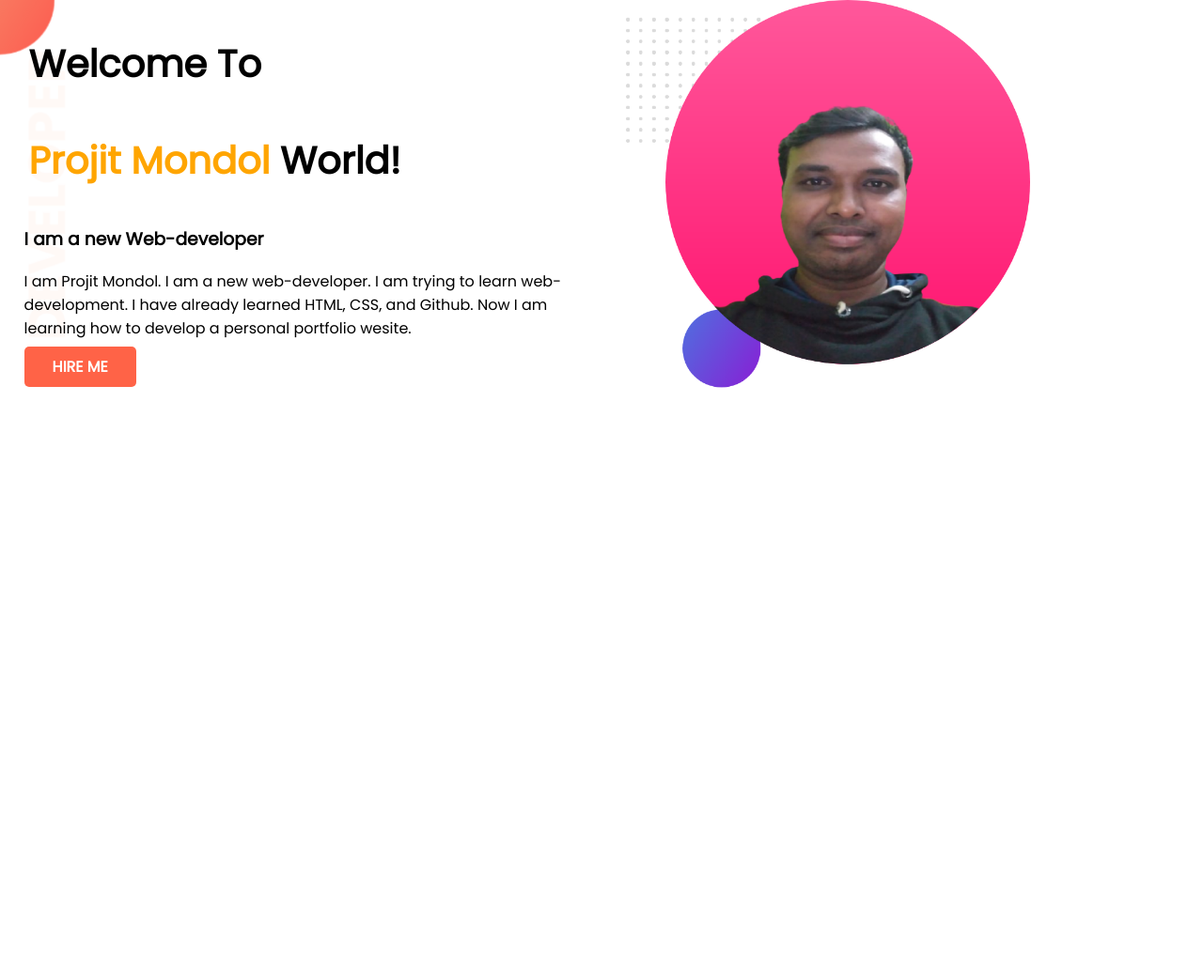
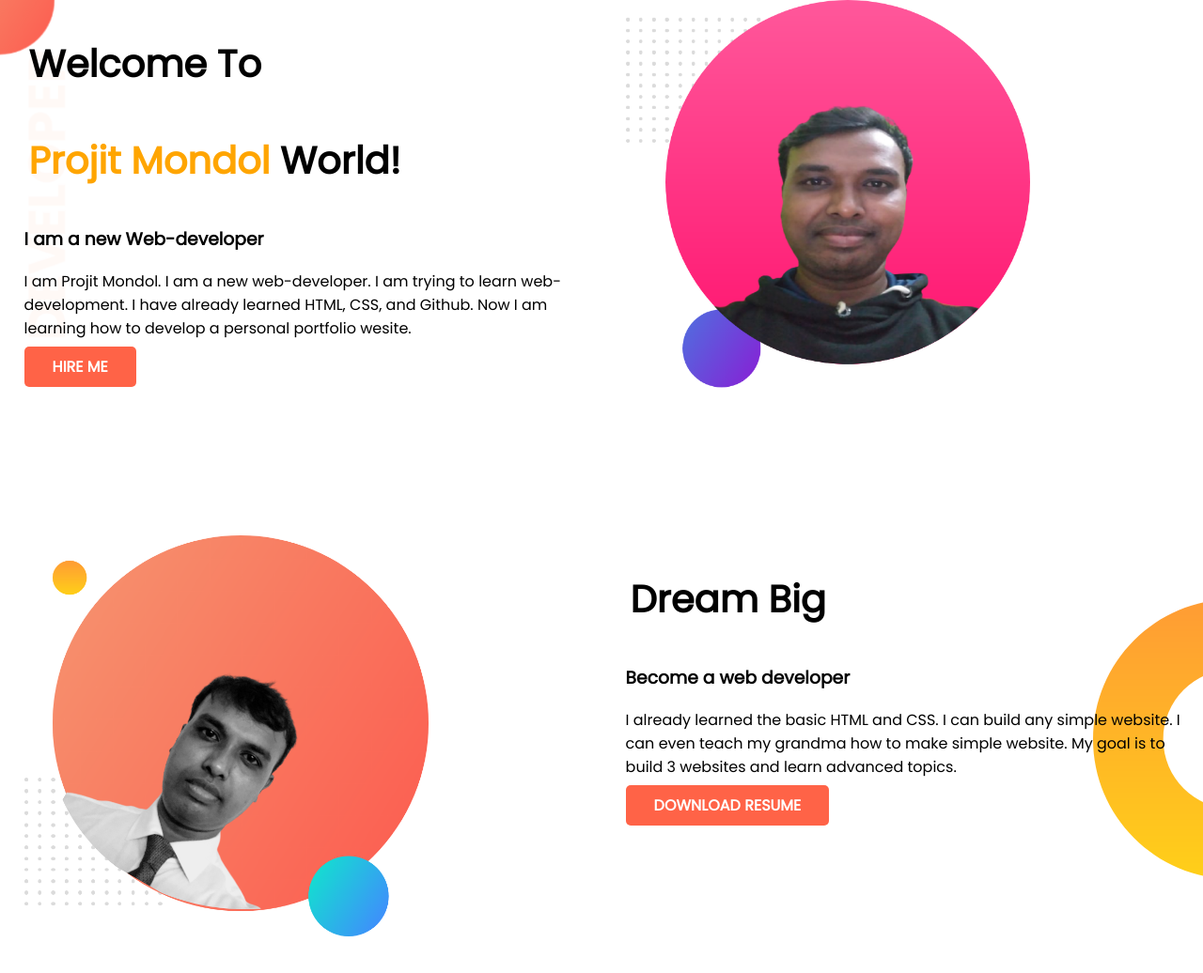
Before and after one commit to projit-1/developer-portfolio, a plain HTML site: page index.html in a window 1280 px wide. Shown: the whole page at 94% size. Before the commit the page ends 800 px from the top, so only its background shows below. Drawn offline with Linux system fonts and the light colour scheme.

Commit message:
dream-big

```diff
--- a/index.html
+++ b/index.html
@@ -27,8 +27,21 @@
         <div class="half-width">
             <img src="images/projit1.png" alt="Image">
         </div>
+    </section>
+    <section class="drem-big">
+        <div class="half-width">
+            <img src="images/projit2.png" alt="">
+        </div>
+        <div class="half-width">
+            <h1>Dream Big</h1>
+            <h3>Become a web developer</h3>
+            <p>I already learned the basic HTML and CSS. I can build any simple website. I can even teach my grandma how
+                to make simple website. My goal is to build 3 websites and learn advanced topics.</p>
+            <a target="blank" class="link-button" href="">DOWNLOAD RESUME</a>
 
+        </div>
     </section>
+
 </body>
 
 </html>
--- a/style.css
+++ b/style.css
@@ -1,8 +1,9 @@
 body{font-family: 'Poppins', sans-serif; margin: 0px; padding: 0px;}
 h1{font-size: 40px; padding: 5px; }
 .projit{color: orange;}
-section{display: flex;}
+section{display: flex; margin-bottom: 150px;}
 .half-width{width: 50%; padding-left: 2%;}
 .half-width img{width: 70%;}
 .link-button{text-decoration: none; background-color:tomato; background-image: linear-gradient(orange tomato); padding: 10px 30px; border-radius: 5px; color: white; font-weight: 700;}
 .top-banner{background-image: url(images/top-banner.png); background-repeat:  no-repeat;}
+.drem-big{background-image: url(images/dream-bg.png); background-repeat: no-repeat; background-position: right;}
```
Also changed, not shown: images/projit2.png (added).
